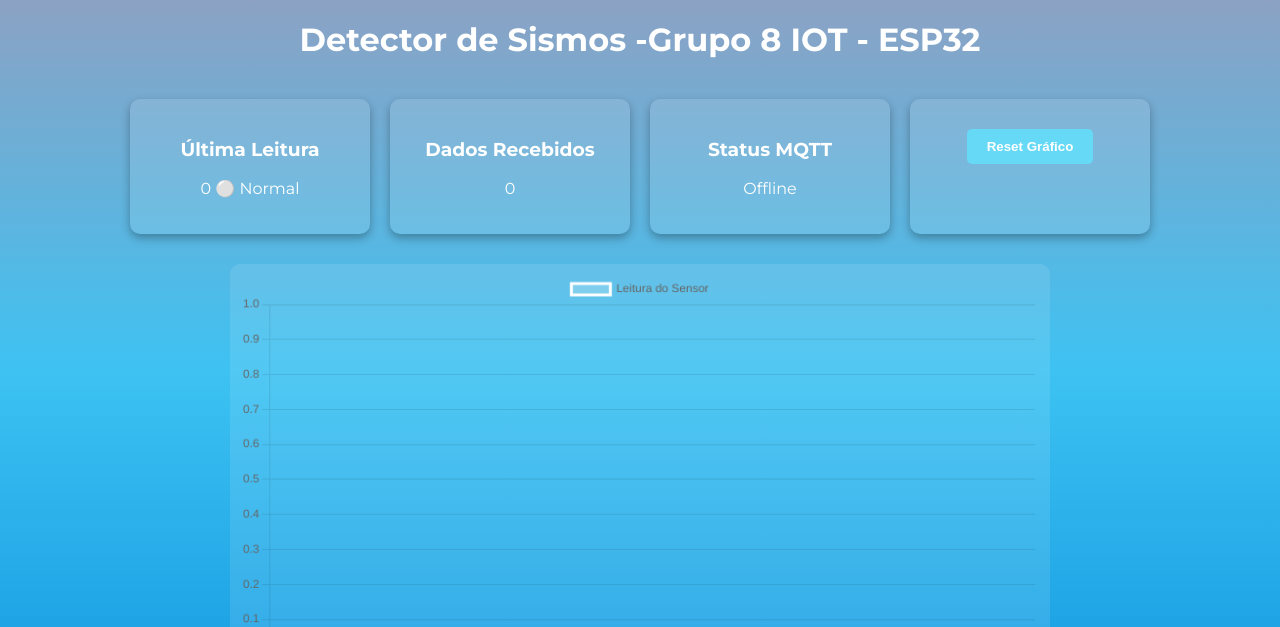
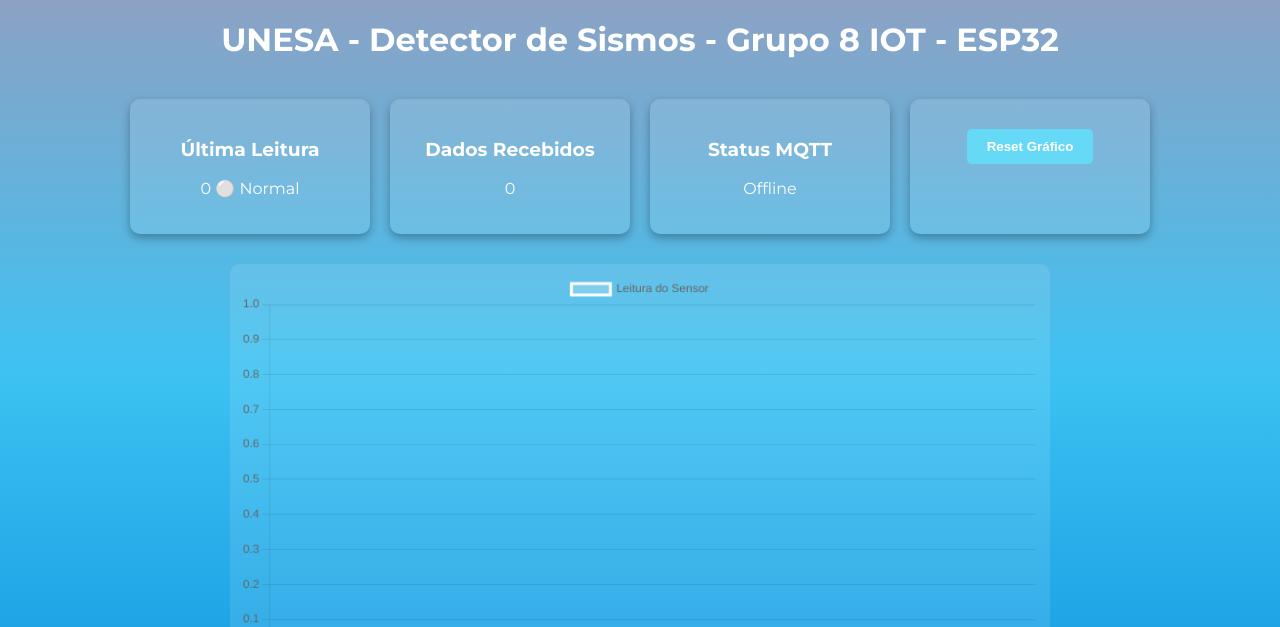
Before and after one commit to corralesdsc/painel-sismos, a plain HTML site: page index.html in a window 1280 px wide. Shown: the top 627 px of the page. Drawn offline with nearby package versions, Linux system fonts and the light colour scheme; a script that the page names is missing.

Commit message:
Update index.html

```diff
--- a/index.html
+++ b/index.html
@@ -92,7 +92,7 @@
 </head>
 <body>
 
-<header>Detector de Sismos -Grupo 8 IOT - ESP32</header>
+<header>UNESA - Detector de Sismos - Grupo 8 IOT - ESP32</header>
 
 <div class="container">
   <div class="card">
```
